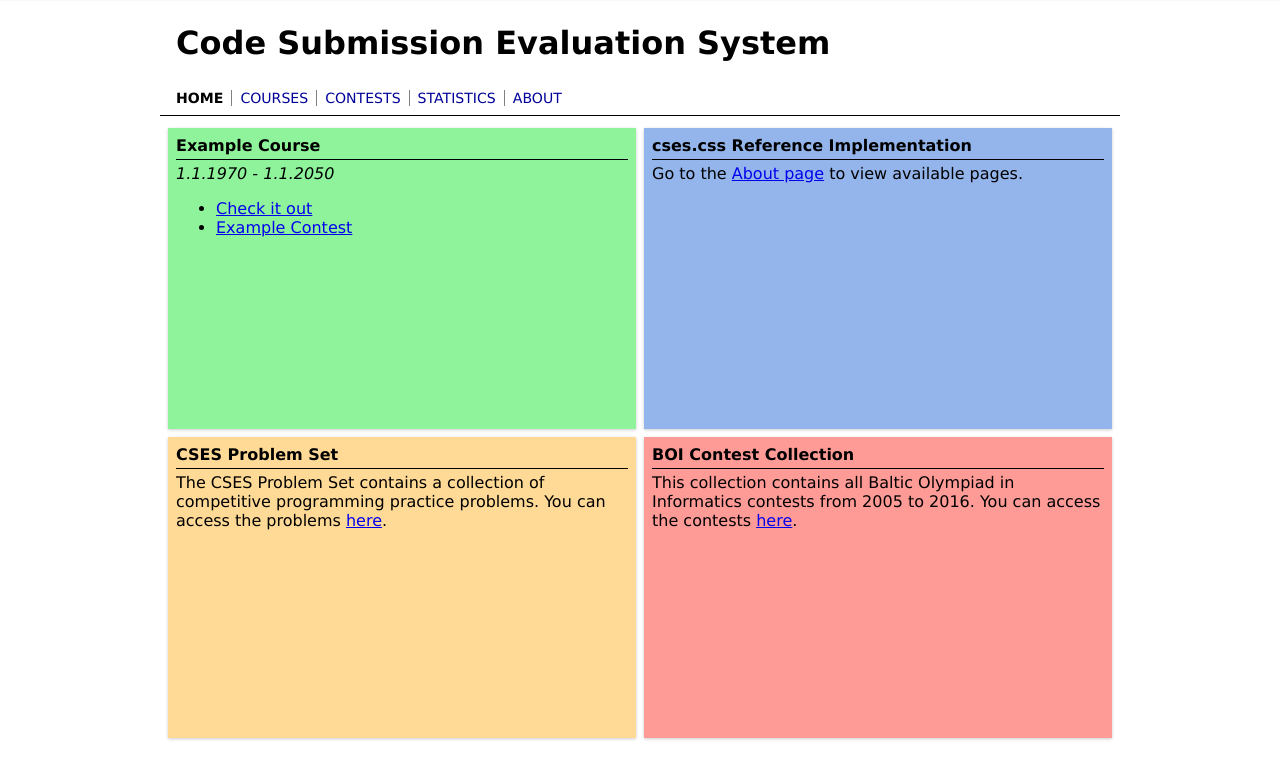
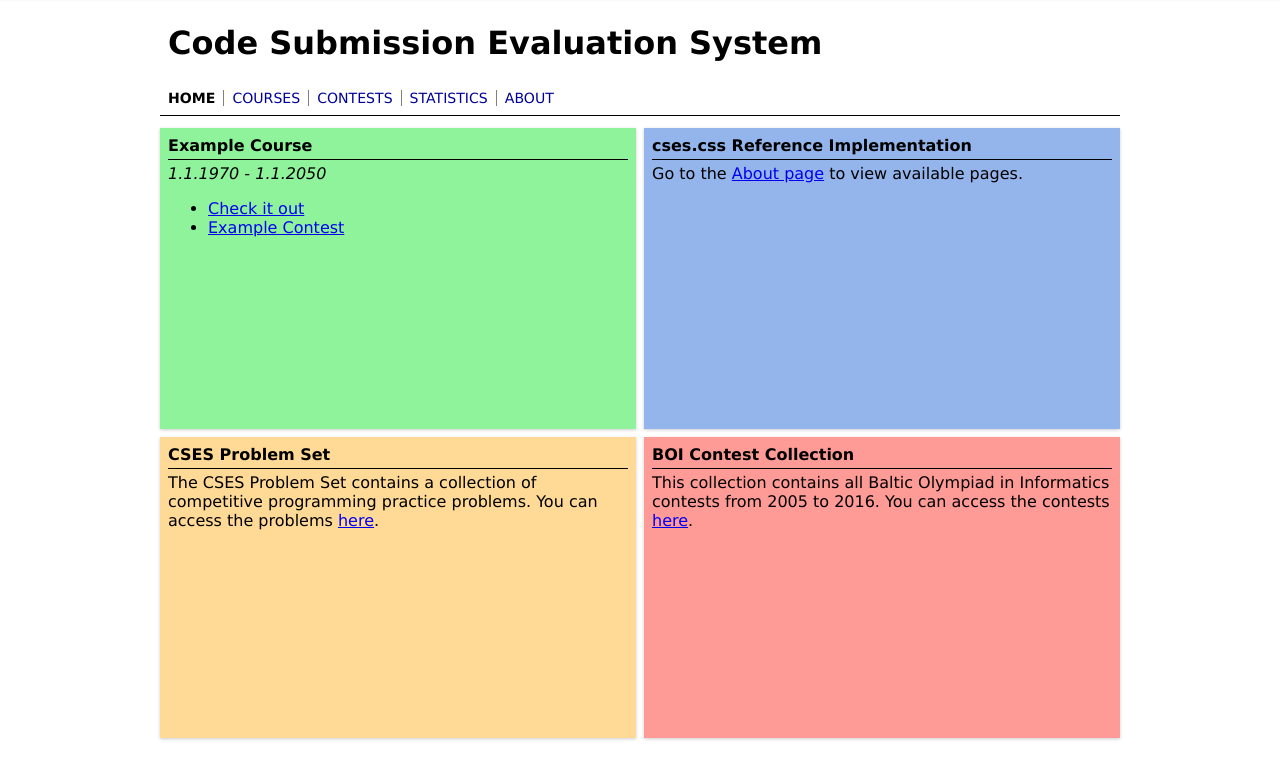
Before and after one commit to ollpu/cses.css, a plain HTML site: page index.html in a window 1280 px wide. Shown: the part 45-803 px from the top of the page. Drawn offline with nearby package versions, Linux system fonts and the light colour scheme; files that its build step writes are made by us from their sources.

Commit message:
More unified content vertical alignment

```diff
--- a/css/_base.scss
+++ b/css/_base.scss
@@ -68,7 +68,7 @@ body {
   overflow: none;
   border-bottom: 1px solid $border-col;
   > h1 {
-    padding: 0.6em 2*$default-side-padding;
+    padding: 0.6em $default-side-padding;
     margin: 0;
   }
 }
@@ -154,7 +154,7 @@ body {
   }
 
   &.page-chooser {
-    padding: 2*$nav-spacing-vert $default-side-padding;
+    padding: 2*$nav-spacing-vert 0;
     clear: both;
   }
 }
--- a/css/_homepage.scss
+++ b/css/_homepage.scss
@@ -4,6 +4,7 @@
   flex-wrap: wrap;
   align-items: stretch;
   justify-content: space-between;
+  margin: 0 (-$default-side-padding);
   > div {
     width: calc(50% - #{$default-side-padding/2});
     box-sizing: border-box;
```
